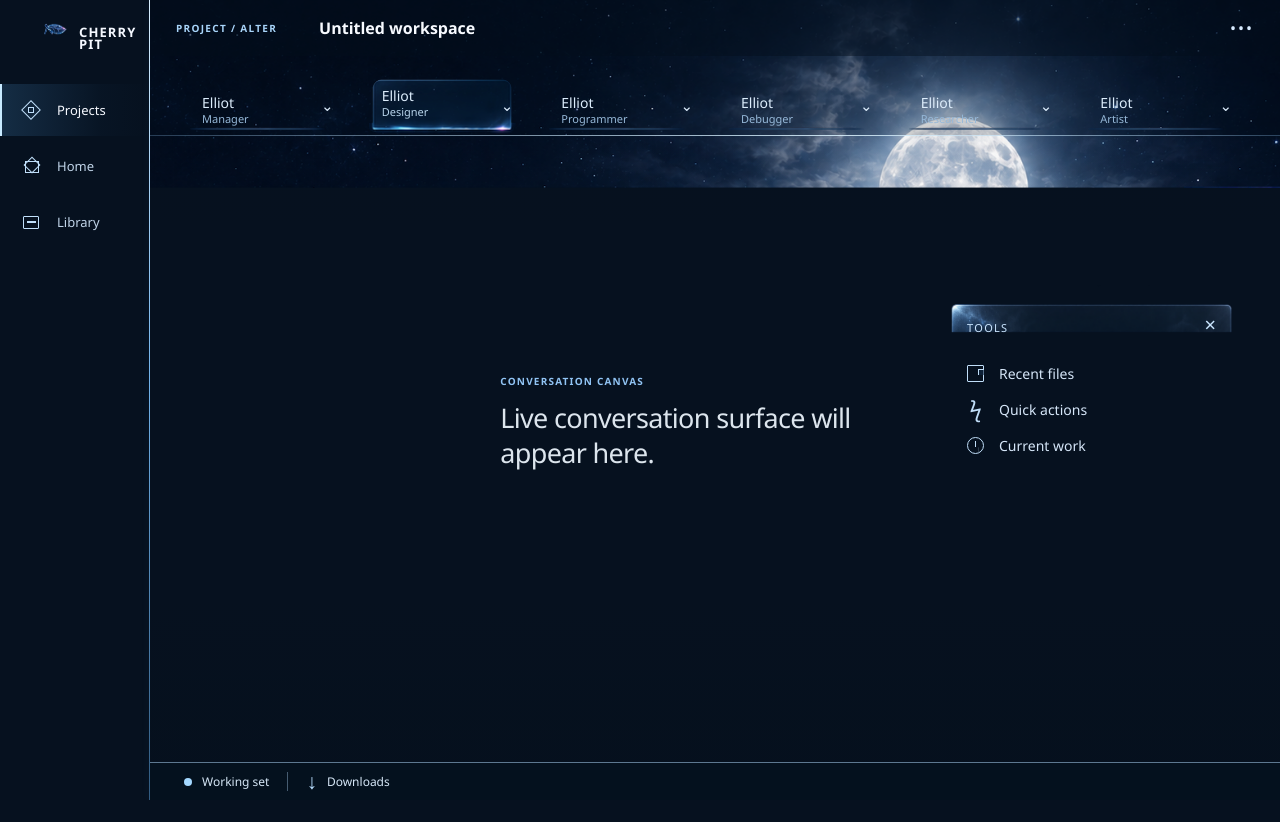
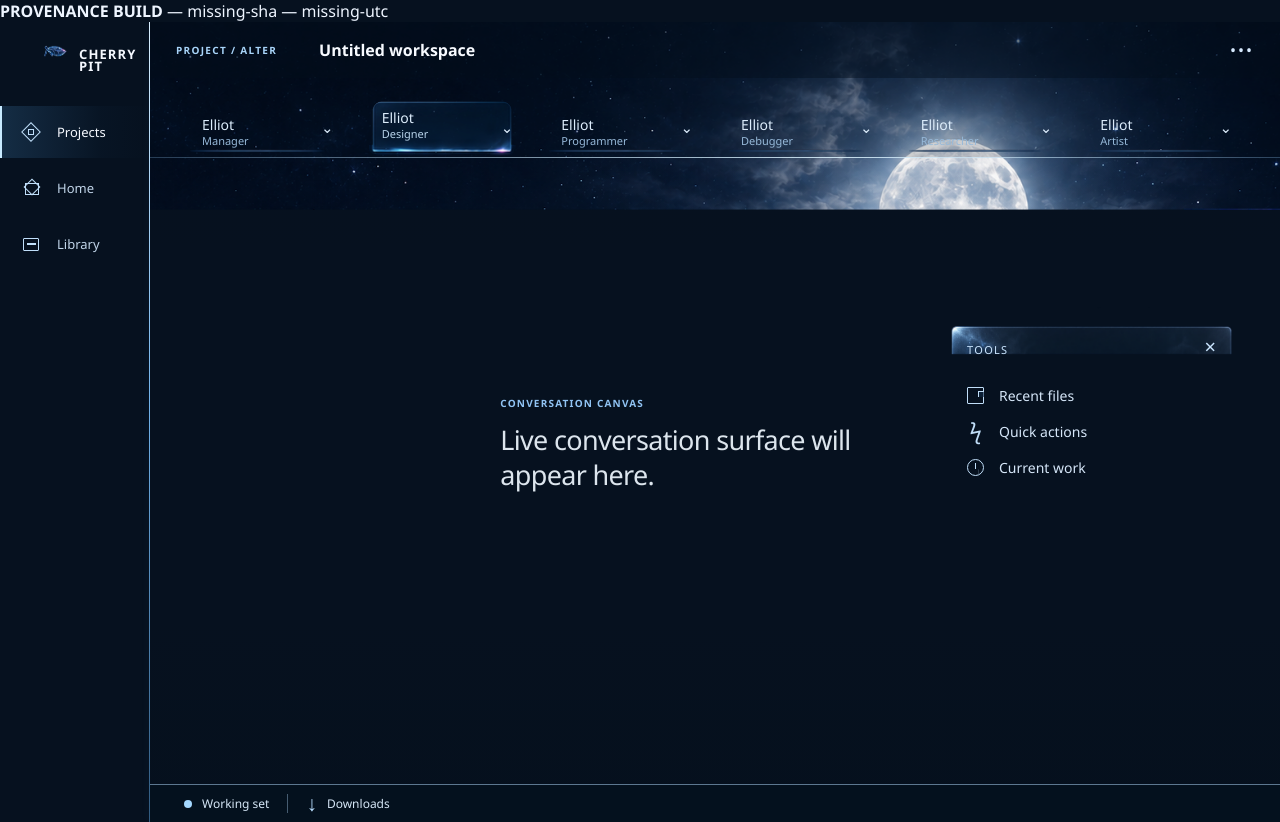
Before and after one commit to TheMisterKyle/cherry-pit, an Electron app: page src/index.html in a window 1280 px wide. Before the commit the page ends 800 px from the top, so only its background shows below. Drawn offline with Linux system fonts and the light colour scheme.

Commit message:
Add Cherry Pit provenance diagnostic

```diff
--- a/src/index.html
+++ b/src/index.html
@@ -7,6 +7,10 @@
     <link rel="stylesheet" href="styles.css" />
   </head>
   <body>
+    <div class="provenance-canary" role="status" aria-live="polite">
+      <strong>PROVENANCE BUILD</strong>
+      <span id="provenance-values">loading provenance…</span>
+    </div>
     <main class="application">
       <aside class="rail" aria-label="Future project navigation">
         <div class="brand"><img src="../assets/cherry-pit-mark.png" alt="" /><span>Cherry<br />Pit</span></div>
@@ -48,5 +52,15 @@
         <footer class="working-strip"><span><i class="dot"></i>Working set</span><b></b><span><i class="download-icon" aria-hidden="true">↓</i>Downloads</span></footer>
       </section>
     </main>
+    <script>
+      (() => {
+        const parameters = new URLSearchParams(window.location.search);
+        const sha = parameters.get("cherryPitProvenanceSha") || "missing-sha";
+        const utc = parameters.get("cherryPitProvenanceUtc") || "missing-utc";
+        const root = parameters.get("cherryPitProvenanceRoot") || "missing-root";
+        document.getElementById("provenance-values").textContent = `— ${sha} — ${utc}`;
+        console.info(`[Cherry Pit provenance] root=${root} sha=${sha} utc=${utc} href=${window.location.href}`);
+      })();
+    </script>
   </body>
 </html>
```
